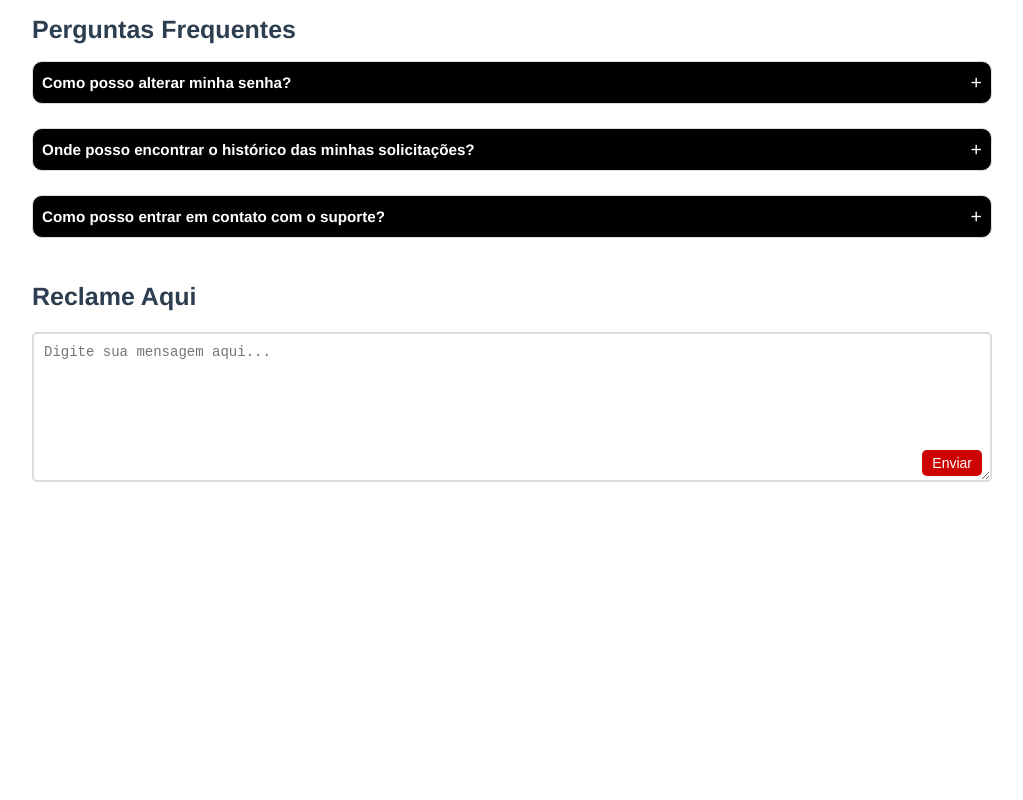
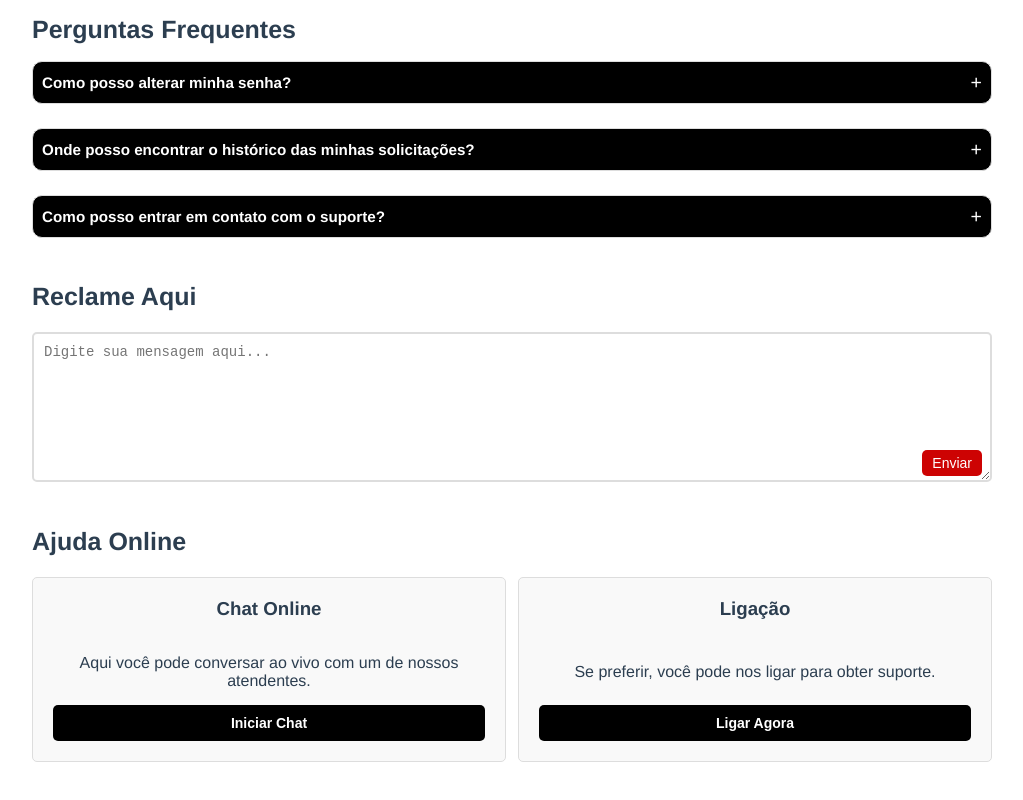
Before and after one commit to angelisrafael/site_sisav, a Vue app: page /#/ajudaPage in a window 1280 px wide. Shown: the part 236-1036 px from the top of the page, without its empty margins (128-1151 px from the left). Before the commit the page ends 800 px from the top, so only its background shows below. Built offline with nearby package versions, Linux system fonts and the light colour scheme.

Commit message:
ajuda finalizado

```diff
--- a/src/views/ajudaPage.vue
+++ b/src/views/ajudaPage.vue
@@ -29,7 +29,22 @@
         <button @click="enviarMensagem">Enviar</button>
       </div>
     </div>
+    <h2 class="label-ajuda-online">Ajuda Online</h2>
+    <div class="ajuda-online">
+      <div class="card">
+        <h3>Chat Online</h3>
+        <p>Aqui você pode conversar ao vivo com um de nossos atendentes.</p>
+        <button class="card-button">Iniciar Chat</button>
+      </div>
+      <div class="card">
+        <h3>Ligação</h3>
+        <p>Se preferir, você pode nos ligar para obter suporte.</p>
+        <button class="card-button">Ligar Agora</button>
+      </div>
+    </div>
+    <div style="height: 80px"></div>
   </div>
+
 </template>
 
 <script>
@@ -220,4 +235,55 @@ a {
 a:hover {
   text-decoration: underline;
 }
+
+.label-ajuda-online {
+  padding-top: 20px;
+  width: 85%;
+  display: flex;
+  justify-content: left;
+  font-size: 25px;
+}
+
+.ajuda-online {
+  display: flex;
+  justify-content: space-between;
+  margin-top: 20px;
+}
+
+.card {
+  width: 45%;
+  padding: 20px;
+  background-color: #f9f9f9;
+  border: 1px solid #ddd;
+  border-radius: 5px;
+  display: flex;
+  flex-direction: column;
+  justify-content: space-between;
+}
+
+.card h3 {
+  margin-top: 0;
+  color: #2c3e50;
+}
+
+.card p {
+  margin-bottom: 15px;
+}
+
+.card-button {
+  font-weight: bold;
+  width: 100%;
+  padding: 10px 20px;
+  font-size: 14px;
+  background-color: #000000;
+  color: #fff;
+  border: none;
+  border-radius: 5px;
+  cursor: pointer;
+}
+
+.card-button:hover {
+  background-color: #353535;
+}
+
 </style>
```
